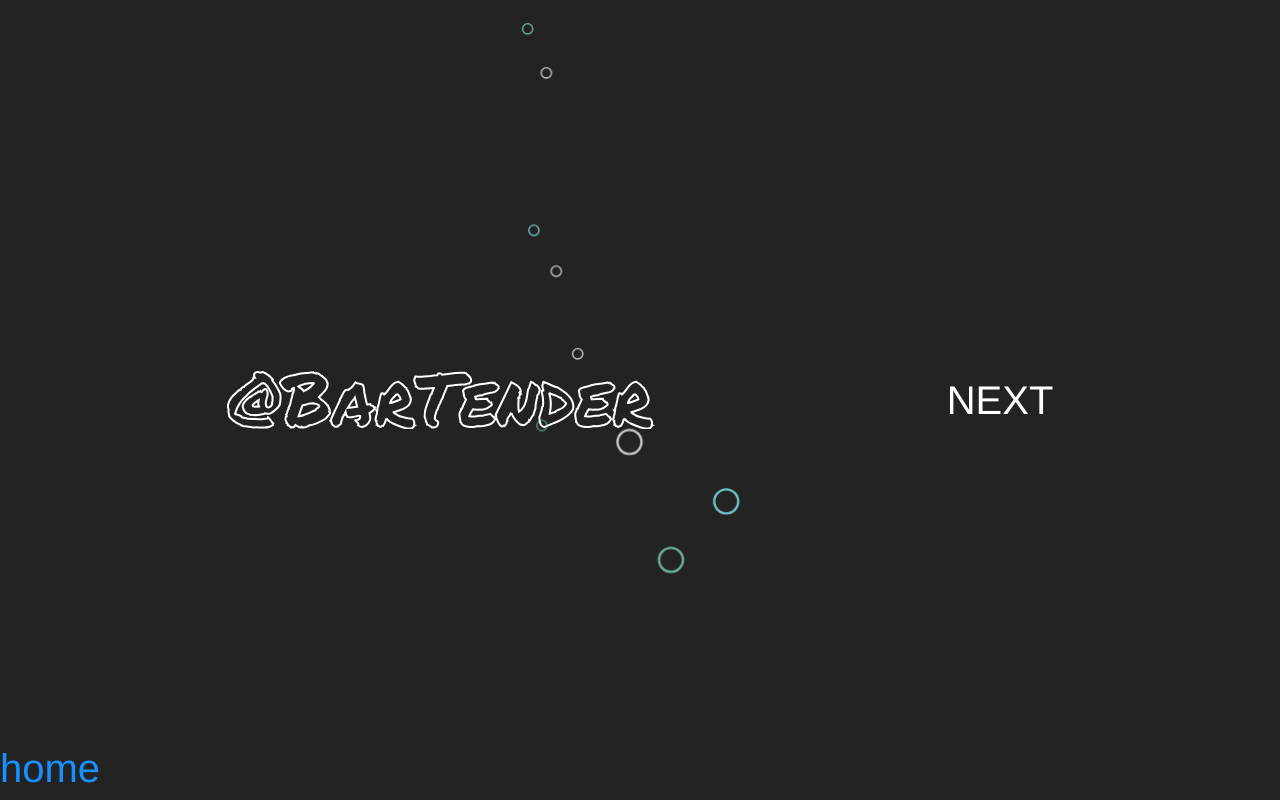
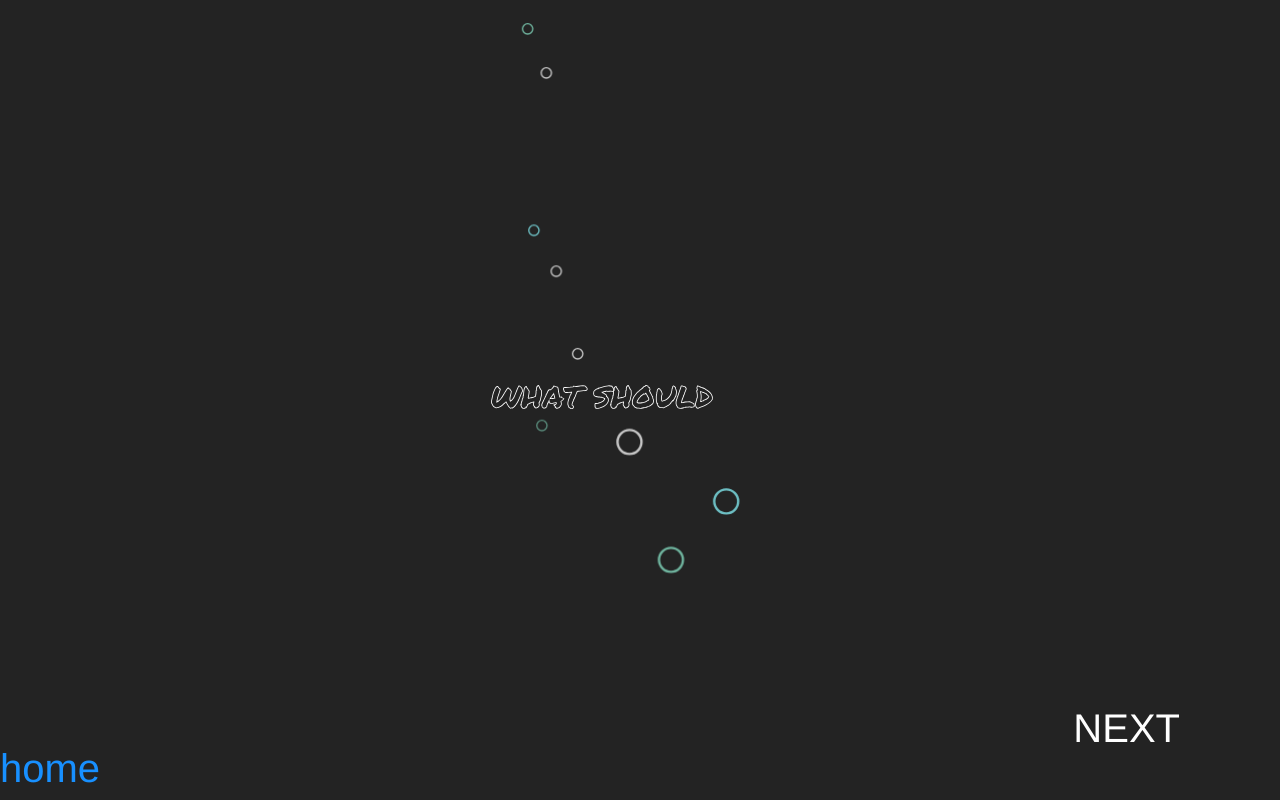
Before and after one commit to 0xouzm/bartender, a Vue app: page /#/ in a window 1280 px wide. Built offline with nearby package versions, Linux system fonts and the light colour scheme.

Commit message:
添加entry

```diff
--- a/src/App.vue
+++ b/src/App.vue
@@ -1,7 +1,7 @@
 <template>
   <div id="app">
     <router-view />
-    <a href="/" class="big">home</a>
+    <a href="/" class="center">home</a>
   </div>
 </template>
 
@@ -12,6 +12,7 @@ export default {
   //   windowWidth() {
   //     return window.innerWidth + 'px'
   //   },
+
   // },
 }
 </script>
@@ -27,13 +28,14 @@ body {
   -moz-osx-font-smoothing: grayscale;
   text-align: center;
   color: #2c3e50;
+  font-size: 14px;
   display: flex;
   flex-direction: column;
   justify-content: center;
   height: 100%;
 }
 
-.big {
+.center {
   position: absolute;
   bottom: 0;
   font-size: 40px;
--- a/src/components/Common.vue
+++ b/src/assets/Common.vue
@@ -1,44 +1,39 @@
 <script type="text/javascript">
 // 定义一些公共的属性和方法
 const menus = {
-  0: {
-    id: 0,
-    text: '000',
-    final: false,
-    children: [
-      {
-        id: 1,
-        value: '1',
-      },
-    ],
-  },
   1: {
     id: 1,
-    text: '111',
+    text: '如果现在正有人在你的胃里唱歌 , 会发生什么 ?',
+    _text: 'IF SOMEONE\n' + 'IS SINGING\n' + 'IN YOUR STOMACH, WHAT WILL HAPPEN?',
     final: false,
     children: [
       {
         id: 2,
         value: '222',
+        _value: '222',
       },
       {
         id: 3,
         value: '333',
+        _value: '333',
       },
     ],
   },
   2: {
     id: 2,
     text: '222',
+    _text: '222',
     final: false,
     children: [
       {
         id: 4,
         value: '444',
+        _value: '444',
       },
       {
         id: 5,
         value: '555',
+        _value: '555',
       },
     ],
   },
@@ -63,9 +58,11 @@ const menus = {
     final: true,
   },
 }
+
 function commonFun() {
   console.log('公共方法')
 }
+
 // 暴露出这些属性和方法
 export default {
   menus: menus,
--- a/src/components/Draw.vue
+++ b/src/components/Draw.vue
@@ -1,5 +1,6 @@
 <template>
   <div class="container">
+    <div>
       <svg
         viewBox="0 0 1418 116"
         version="1.1"
@@ -18,42 +19,46 @@
             <tspan x="3" y="109">
               <!--
 					-->
-            <tspan>@</tspan>
+              <tspan>W</tspan>
               <!--
 					-->
-            <tspan>B</tspan>
+              <tspan>H</tspan>
               <!--
 					-->
-            <tspan>a</tspan>
-            <!--
-					-->
-            <tspan>r</tspan>
+              <tspan>A</tspan>
               <!--
 					-->
               <tspan>T</tspan>
               <!--
 					-->
-            <tspan>e</tspan>
+              <tspan>&nbsp;</tspan>
+              <tspan>S</tspan>
               <!--
 					-->
-            <tspan>n</tspan>
+              <tspan>H</tspan>
               <!--
 					-->
-            <tspan>d</tspan>
+              <tspan>O</tspan>
               <!--
 					-->
-            <tspan>e</tspan>
+              <tspan>U</tspan>
               <!--
 					-->
-            <tspan>r</tspan>
+              <tspan>L</tspan>
+              <!--
+					-->
+              <tspan>D</tspan>
               <!--
 				-->
             </tspan>
           </text>
         </g>
       </svg>
+    </div>
     <!--    bubbles  -->
-    <router-link :to="{ name: 'choice', params: { id: 0 } }" class="link">NEXT</router-link>
+    <div>
+      <router-link :to="{ path: '/entry' }" class="link">NEXT</router-link>
+    </div>
 
     <div class="bubbles-container">
       <svg
@@ -454,6 +459,9 @@ export default {
 }
 .link {
   display: block;
+  position: absolute;
+  bottom: 40px;
+  right: 100px;
   font-size: 40px;
   color: white;
 }
--- /dev/null
+++ b/src/components/Entry.vue
@@ -0,0 +1,22 @@
+<template>
+  <div>
+    <p>
+      THE TEST RESULT IS FOR REFERENCE ONLY, PLEASE REFER TO THE ACTUAL FLAVOR DESCRIPTION OF THE
+      COCKTAIL. IF YOU ORDER A COCKTAIL THAT YOU DON’T LIKE, IT’S JUST AN ACCIDENT :)
+    </p>
+    <p>结果仅供参考，请以实际风味说明为准 如有踩雷，纯属意外</p>
+    <router-link :to="{ name: 'choice', params: { id: 1 } }" class="link">NEXT</router-link>
+  </div>
+</template>
+
+<script>
+export default {
+  name: 'Entry',
+}
+</script>
+
+<style scoped>
+p {
+  padding: 0 50px;
+}
+</style>
--- a/src/main.js
+++ b/src/main.js
@@ -6,7 +6,7 @@ import router from './router'
 
 import 'normalize.css/normalize.css'
 
-import global from './components/Common.vue'
+import global from './assets/Common.vue'
 Vue.config.productionTip = false
 Vue.prototype.common = global
 /* eslint-disable no-new */
--- a/src/router/index.js
+++ b/src/router/index.js
@@ -4,6 +4,7 @@ import Choice from '../components/Choice'
 import Draw from '../components/Draw'
 import Container from '../components/Container'
 import Wine from '../components/Wine'
+import Entry from '../components/Entry'
 
 Vue.use(Router)
 
@@ -13,6 +14,10 @@ export default new Router({
       path: '/',
       name: 'Draw',
       component: Draw,
+    },
+    {
+      path: '/entry',
+      component: Entry,
     },
     {
       path: '/index',
```
Also changed, not shown: src/components/HelloWorld.vue (deleted, +0 -78 lines), src/assets/images/bg.jpg (added), src/assets/logo.png (deleted). Lines whose indentation alone changed are shown as unchanged.
